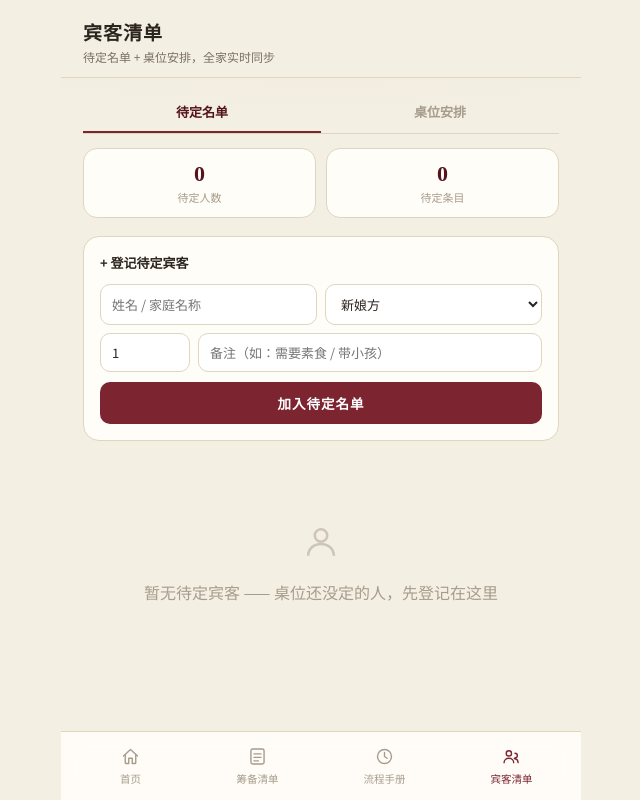
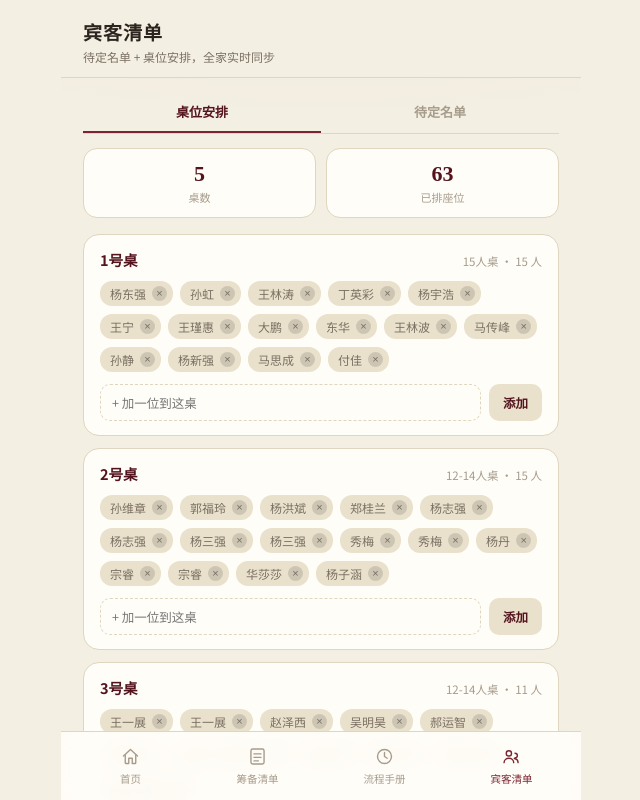
Before and after one commit to Nikki8251/mywedding, a Next.js app: page / in a window 1280 px wide. Both pictures are taken after a click on the button "宾客清单". Shown: the top 800 px of the page, without its empty margins (319-959 px from the left). Built offline with nearby package versions, Linux system fonts and the light colour scheme.

Commit message:
调整标签顺序，桌位安排在前

```diff
--- a/pages/index.js
+++ b/pages/index.js
@@ -599,7 +599,7 @@ function FlowScreen({ flowTab, setFlowTab }) {
 
 /* ============================= GUESTS ============================= */
 function GuestsScreen({ guests, addGuest, deleteGuest, seating, addGuestToTable, removeGuestFromTable, moveGuestToTable, addTable, assignPendingToTable }) {
-  const [tab, setTab] = useState('list');
+  const [tab, setTab] = useState('seating');
   const [name, setName] = useState('');
   const [side, setSide] = useState('bride');
   const [count, setCount] = useState(1);
@@ -629,8 +629,8 @@ function GuestsScreen({ guests, addGuest, deleteGuest, seating, addGuestToTable,
       </div>
 
       <div className="flow-tabs">
+        <div className={`flow-tab ${tab === 'seating' ? 'active' : ''}`} onClick={() => setTab('seating')}>桌位安排</div>
         <div className={`flow-tab ${tab === 'list' ? 'active' : ''}`} onClick={() => setTab('list')}>待定名单</div>
-        <div className={`flow-tab ${tab === 'seating' ? 'active' : ''}`} onClick={() => setTab('seating')}>桌位安排</div>
       </div>
 
       {tab === 'list' && (
```
